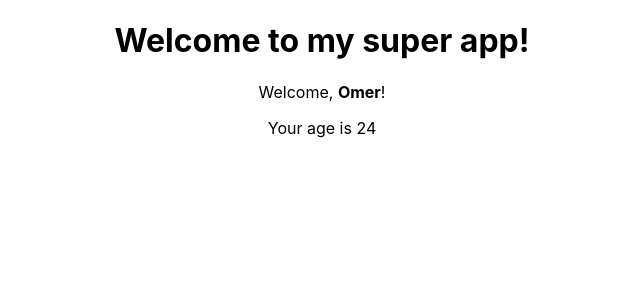
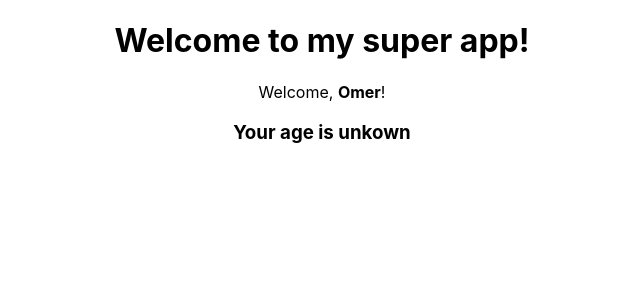
Before and after one commit to AlbertoNeira/react-exercises, a React (Create React App) app in the folder my-app/: page / in a window 1280 px wide. Shown: the top 300 px of the page, without its empty margins (318-958 px from the left). Built offline with nearby package versions, Linux system fonts and the light colour scheme.

Commit message:
Exercise 11- Conditional Rendering - If less than `65`

```diff
--- a/my-app/src/App.js
+++ b/my-app/src/App.js
@@ -10,7 +10,7 @@
 
       <div>
       <h1>Welcome to my super app!</h1>
-      <Welcome name={<strong>Omer</strong>} age={24}/>
+      <Welcome name={<strong>Omer</strong>} age={67}/>
     </div>
 
     </div>
--- a/my-app/src/components/Welcome.js
+++ b/my-app/src/components/Welcome.js
@@ -6,7 +6,7 @@
     return (
       <div>
         <p>Welcome, {this.props.name}!</p>
-        {this.props.age
+        {this.props.age>18 && this.props.age<65
           ?<Age age={this.props.age}/>
           :<h3>Your age is unkown</h3>}
       </div>
```
